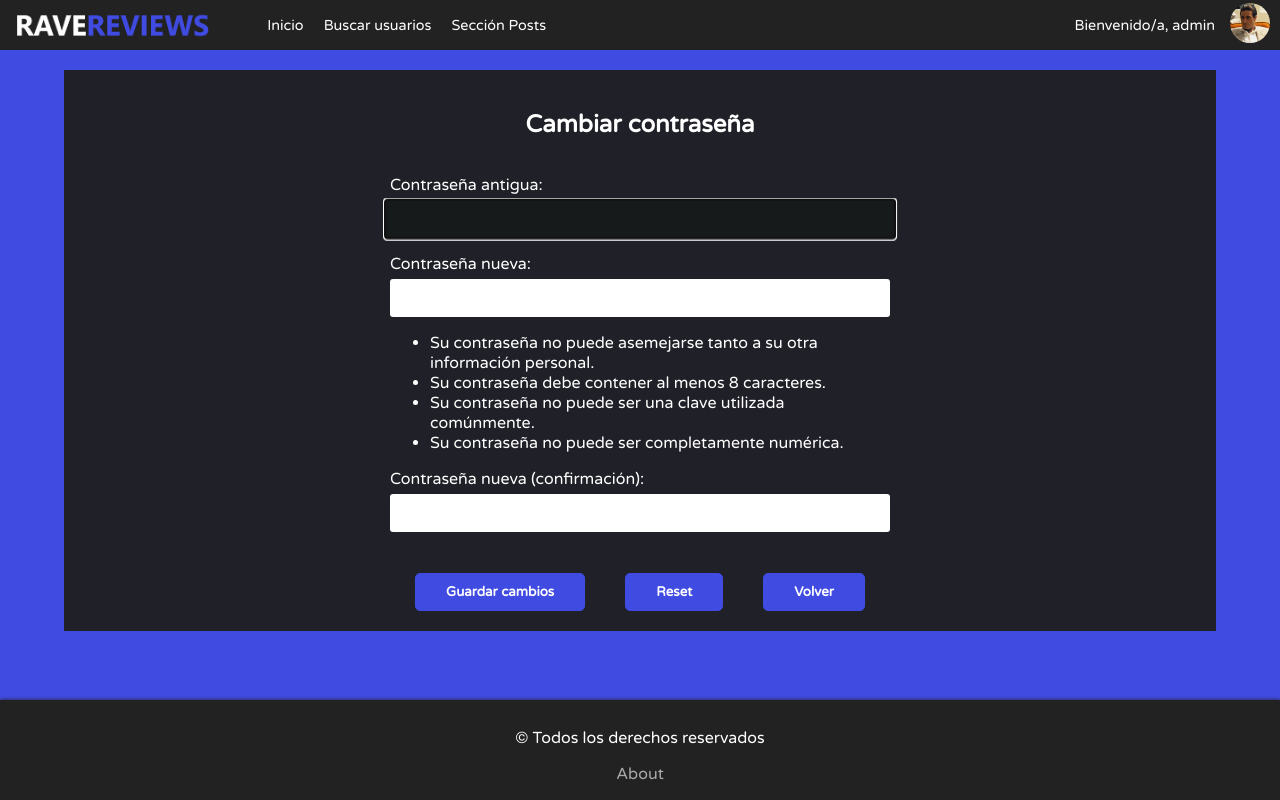
After one commit to lucasgette/EntregaFinal-LucasGette, a Django app: page /accounts/profile/my_profile/change_password in a window 1280 px wide. The commit adds this page. Run offline with Django 4.2, Linux system fonts and the light colour scheme; a user stored in the database is signed in; data comes from the database, SQL or seed files in the repository; both versions use the stored data as it was after the commit; some libraries are stand-ins or nearby versions; some web fonts are replaced.

Commit message:
correcciones varias

```diff
--- a/accounts/forms.py
+++ b/accounts/forms.py
@@ -19,8 +19,6 @@ class CreateUser(UserCreationForm):
 # Este modelo nos permite actualizar los datos del modelo User que vienen naturalmente
 
 class UserUpdateForm(forms.ModelForm):
-    # email = forms.EmailField()
-
     class Meta:
         model = User
         fields = ['first_name','last_name','email']
--- a/accounts/models.py
+++ b/accounts/models.py
@@ -4,9 +4,6 @@ from django.contrib.auth.models import User
 
 
 # Create your models here.
-
-
-# Con esto extiendo el modelo User, agregando un avatar, descipción y web a las características que ya tenia (username, first_name, last_name, password)
 
 class UserProfile(models.Model):
     user = models.OneToOneField(User, on_delete=models.CASCADE)
--- /dev/null
+++ b/accounts/templates/changepassword.html
@@ -0,0 +1,32 @@
+{% extends "index.html" %}
+
+{% block titulo %}
+<title>Cambiar contraseña</title>
+{% endblock titulo %}
+
+{% block main %}
+<div class='contenedor-edicion'>
+    <h2>Cambiar contraseña</h2>
+    <div class='form-edicion'>
+        <form action="" method='post' enctype="multipart/form-data">
+            {% csrf_token %}
+            <table>
+                {{form.as_p}}
+
+
+            </table>
+
+            <div class='botones-edicion'>
+                <button class='boton' type="submit">Guardar cambios</button>
+                <button class='boton' type="reset">Reset</button>
+                <button class='boton' ><a href={% url 'my_profile' %}>Volver</a></button>
+            </div>
+        </form>
+
+    </div>
+</div>
+
+<div></div>
+
+
+{% endblock main %}
--- a/accounts/templates/delete_avatar.html
+++ b/accounts/templates/delete_avatar.html
@@ -4,7 +4,7 @@
 <title>Eliminar Avatar</title>
 {% endblock titulo %}
 
-{% block loginmain %}
+{% block main %}
 <div class='contenedor-edicion'>
     <h1>Borrar avatar</h1>
     <p>¿Desea borrara su Avatar? En caso afirmativo, el mismo será reemplazado por la imagen default.</p>
@@ -32,4 +32,4 @@
     Volver a inicio</a> - <a href={% url 'my_profile' %}>Mi perfil</a>
 </div>
 
-{% endblock loginmain %}
+{% endblock main %}
--- a/accounts/templates/logout.html
+++ b/accounts/templates/logout.html
@@ -10,7 +10,7 @@
 {% endblock estilos %}
 
 
-{% block loginmain %}
+{% block logout %}
 
 <div class='log-reg-card'>
 
@@ -27,4 +27,4 @@
 
 </div>
 
-{% endblock loginmain %}
+{% endblock logout %}
--- a/accounts/templates/my_profile.html
+++ b/accounts/templates/my_profile.html
@@ -63,7 +63,7 @@
                 </div>
 
             </div>
-
+            <p style='text-align: center'><a style='text-decoration: none; color:white' href={% url 'change_password' %}>Cambiar contraseña</a></p>
 
             <div class='botones-perfil'>
                 <br>
@@ -77,8 +77,6 @@
                 <a class='boton' href={% url 'my_post_list' %}>Ver Posts</a>
                 <a class='boton' href={% url 'new_post' %}>Crear post</a>
 
-                {% comment %} <a class='boton' href={% url 'reviews' %}>Ver Posts</a>
-                <a class='boton' href={% url 'crear_post' %}>Crear post</a> {% endcomment %}
             </div>
         </div>
         <hr>
@@ -96,8 +94,6 @@
                         <a class='post-detalles' href={% url 'post_detail' author=post.author pk=post.pk %}>Ver detalles</a> -
                         <a class='post-detalles' href={% url 'edit_post' pk=post.pk %}>Editar</a> -
                         <a class='post-detalles' href={% url 'delete_post' pk=post.pk %}>Borrar</a>
-                        {% comment %} <a class='post-detalles' href={% url 'editar_review' author=post.author pk=post.pk %}>Editar</a> -
-                        <a class='post-detalles' href={% url 'borrar_review' author=post.author pk=post.pk %}>Borrar</a>   {% endcomment %}
 
                     </p>
 
--- a/accounts/templates/register.html
+++ b/accounts/templates/register.html
@@ -10,7 +10,7 @@
 {% endblock estilos %}
 
 
-{% block loginmain %}
+{% block main %}
 
 <div class='log-reg-card'>
     <h3 class='log-reg-titulo'>Registrate</h3>
@@ -23,10 +23,10 @@
         <button class='log-reg-btn' type="submit">Registrarse</button>
     </form>
     <p class='registrar-msje'>Si ya tienes cuenta, inicia sesión presionando <a href={% url 'login' %}>Aquí</a></p>
-    {% comment %} <p class='registrar-msje'>Si ya tienes cuenta, inicia sesión presionando <a href={% url 'login' %}>Aquí</a></p> {% endcomment %}
+
 </div>
 
 
 
 
-{% endblock loginmain %}
+{% endblock main %}
--- a/accounts/templates/search_user.html
+++ b/accounts/templates/search_user.html
@@ -11,7 +11,7 @@
 
 
 
-{% block perfil %}
+{% block main %}
 <div class='contenedor-buscador'>
     <h3>Buscador de usuarios</h3>
     <img class='logo-busqueda' src={% static 'images/usuarios-logo.png'%} alt="">
@@ -77,4 +77,4 @@
 
 <div class='final-links'><a href={% url 'home' %}>Volver a inicio</a> - <a href={% url 'my_profile' %}>Mi perfil</a></div>
 
-{% endblock perfil %}
+{% endblock main %}
--- a/accounts/urls.py
+++ b/accounts/urls.py
@@ -2,7 +2,7 @@
 from django.urls import path
 from .views import register, user_login, update_profile, delete_avatar, my_profile, other_user_profile, users_search
 
-from django.contrib.auth.views import LogoutView
+from django.contrib.auth.views import LogoutView, PasswordChangeView, PasswordChangeDoneView
 from django.contrib.auth.decorators import login_required
 
 urlpatterns = [
@@ -13,6 +13,9 @@ urlpatterns = [
 
     path('accounts/profile/my_profile', my_profile, name='my_profile'),
     path('accounts/profile/update', update_profile, name='update_profile'),
+    path('accounts/profile/my_profile/change_password', PasswordChangeView.as_view(template_name='changepassword.html'),name='change_password'),
+    path('accounts/profile/my_profile/password_changed', PasswordChangeDoneView.as_view(template_name='passwordsuccess.html'),name='password_change_done'),
+
     path('accounts/profile/update/delete-avatar', delete_avatar, name='delete_avatar'),
 
     path('accounts/profile/<str:username>', other_user_profile, name='other_user_profile'),
--- a/blogs/urls.py
+++ b/blogs/urls.py
@@ -6,13 +6,13 @@ from .views import delete_comment, new_post, detail_post, edit_post, delete_post
 
 urlpatterns = [
     #Seeción principal de posts
-    path('post-section/', PostSectionView.as_view(), name='post_section'),
+    path('post-section/', login_required(PostSectionView.as_view()), name='post_section'),
     path('post/search', post_search, name='post_search'),
         # Listado total
-    path('pages',PostListView.as_view(), name='post_list'),
-        # Listado propio
+    path('pages',login_required(PostListView.as_view()), name='post_list'),
+
     path('my-pages', my_post_list , name='my_post_list'),
-    # CRUD para posts
+
     path('new-post', new_post , name='new_post'),
     path('pages/<int:pk>/edit', edit_post, name='edit_post'),
     path('pages/<int:pk>/delete', delete_post, name='delete_post'),
--- a/index/templates/index.html
+++ b/index/templates/index.html
@@ -37,9 +37,7 @@
 
 
                         <ul class="lista-enlaces">
-                            {% comment %} <li><a href={% url 'inicio' %}>Inicio</a></li>
-                            <li><a href={% url 'buscar_usuario' %}>Buscar usuarios</a></li>
-                            <li><a href={% url 'buscar_reviews' %}>Buscador Reviews</a></li> {% endcomment %}
+
                             <li><a href={% url 'home' %}>Inicio</a></li>
                             <li><a href={% url 'users_search' %}>Buscar usuarios</a></li>
                             <li><a href={% url 'post_section' %}>Sección Posts</a></li>
@@ -55,9 +53,7 @@
                     </div>
                     <div class="control-usuario">
                         <ul>
-                            {% comment %} <li><a href={% url 'my_profile' %}>Perfil</a></li>
-                            <li>Mis Reviews</li>
-                            <li><a href={% url 'logout' %}>Logout</a></li> {% endcomment %}
+
                             <li><a href={% url 'my_profile' %}>Perfil</a></li>
                             <li><a href={% url 'my_post_list' %}>Mis Reviews</a></li>
                             <li><a href={% url 'logout' %}>Logout</a></li>
@@ -69,6 +65,7 @@
 
                 <nav>
                     <div class="cont-izq">
+
                         <a href={% url 'home' %}><img class='pagina-logo' src="{% static 'images/logo-1.png' %}" alt=""></a>
                     </div>
 
@@ -96,7 +93,7 @@
         {% block perfil %}
         {% block nuevo_post %}
         {% block post %}
-
+        {% block main %}
 
             <div class='contenedor-inicio'>
                 <div class='sub-contenedor-inicio'>
@@ -134,7 +131,7 @@
                 {% endif %}
 
             </div>
-
+        {% endblock main %}
         {% endblock post %}
         {% endblock nuevo_post %}
         {% endblock perfil %}
```
Also changed, not shown: accounts/signals.py (+0 -12 lines), accounts/templates/passwordsuccess.html (added, +24 -0 lines), accounts/templates/update_profile.html (+3 -5 lines), accounts/views.py (+3 -6 lines), blogs/views.py (+4 -37 lines), db.sqlite3, 1 other file.
